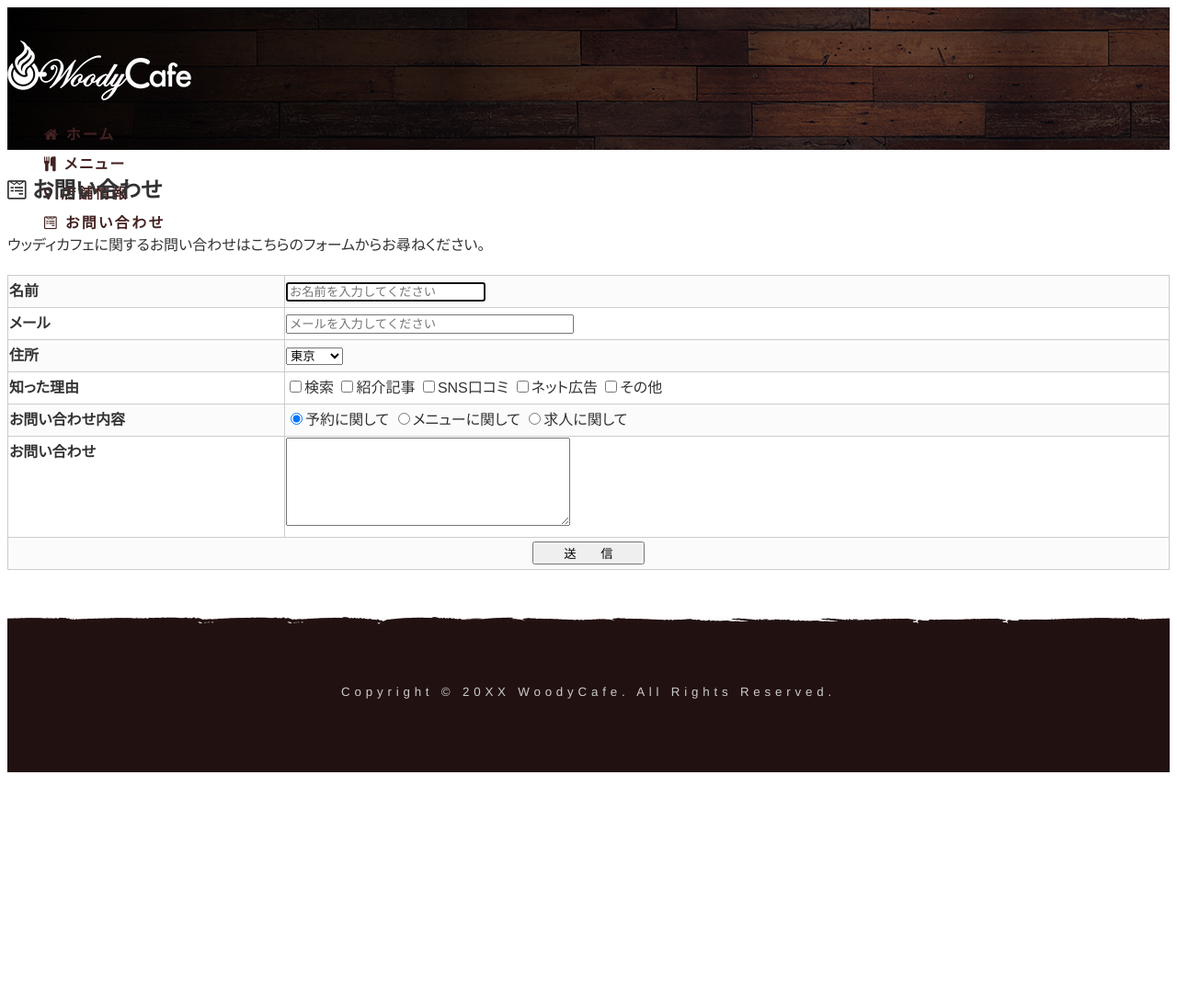
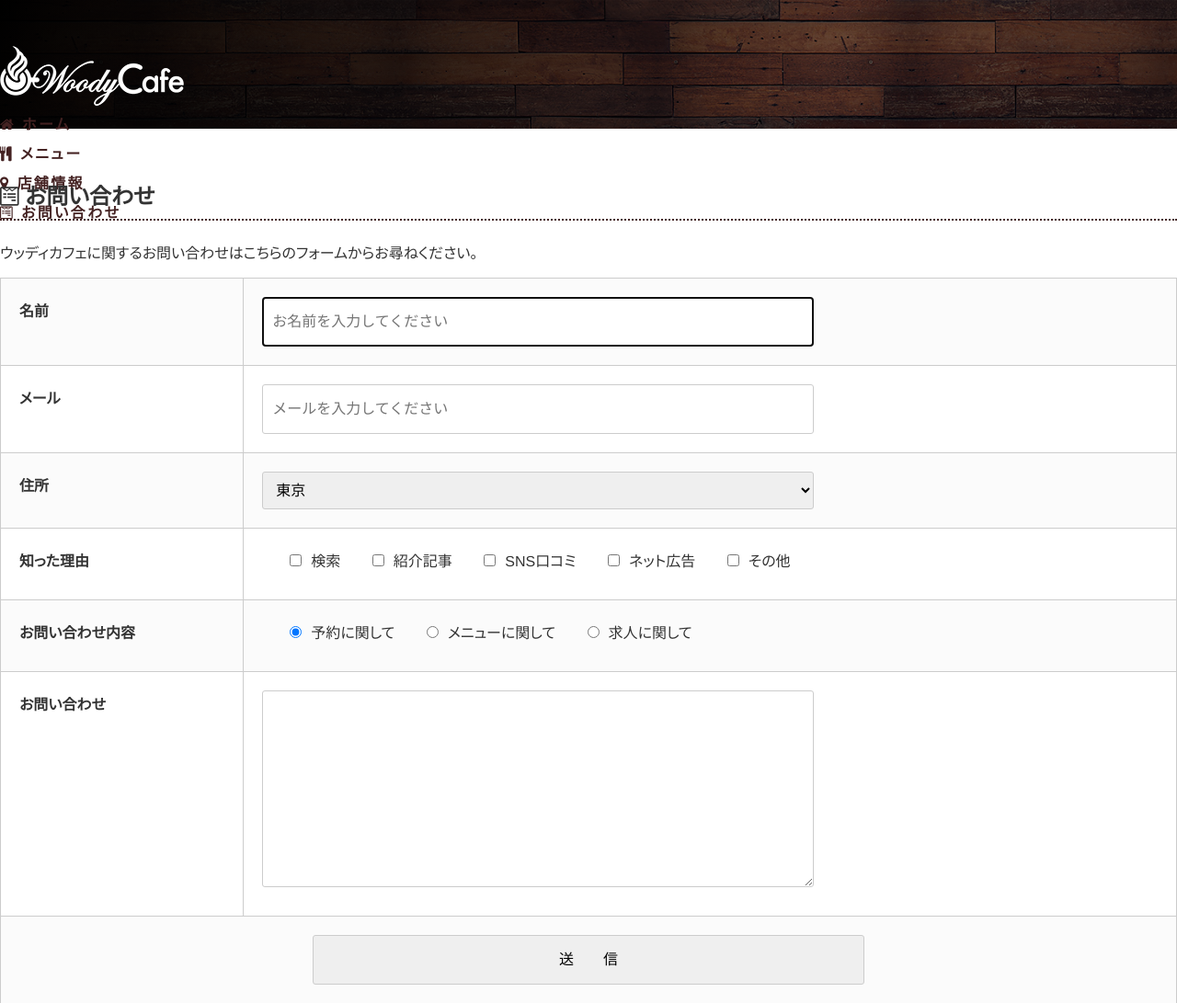
Before and after one commit to kenshu-app/wcafe_202303, a plain HTML site: page contact.html in a window 1280 px wide. Shown: the top 1091 px of the page at 92% size. Before the commit the page ends 848 px from the top, so only its background shows below. Drawn offline with nearby package versions, Linux system fonts and the light colour scheme.

Commit message:
fix:07-2 リセット

```diff
--- a/contact.html
+++ b/contact.html
@@ -7,6 +7,7 @@
         <title>お問い合わせ | ウッディカフェ</title>
         <meta name="description" content="2015年表参道駅のそばにオープンした閑静な住宅街に囲まれたオープンカフェ。スタイリッシュなカフェでほっと一息お寛ぎください。">
         <link rel="icon" type="image/png" href="images/favicon.png">
+        <link rel="stylesheet" href="https://cdnjs.cloudflare.com/ajax/libs/twitter-bootstrap/4.4.0/css/bootstrap-reboot.min.css">
         <link rel="stylesheet" href="https://maxcdn.bootstrapcdn.com/font-awesome/4.7.0/css/font-awesome.min.css">
         <link rel="stylesheet" href="css/style.css">    </head>
     <body>
--- a/css/style.css
+++ b/css/style.css
@@ -43,6 +43,7 @@ em {
 ol,
 ul {
   list-style-type: none;
+  padding-left: 0;
 }
 
 table {
@@ -57,11 +58,29 @@ tr:nth-of-type(odd) {
 th,
 td {
   border: 1px solid #ccc;
+  padding: 20px;
 }
 
 th {
   text-align: left;
   vertical-align: top;
+}
+
+input[type="text"],
+input[type="email"],
+input[type="submit"],
+select,
+textarea {
+  width: 600px;
+  padding: 10px;
+  border: 1px solid #ccc;
+  border-radius: 3px;
+}
+
+input[type="radio"],
+input[type="checkbox"] {
+  margin: 0 10px 0 30px;
+  background-color: red;
 }
 
 /*-------------------------
@@ -70,7 +89,7 @@ th {
 
 .gl-header {
   height: 140px;
-  padding-top: 15px;
+  padding-top: 50px;
   background: linear-gradient(
     110deg,
     #000 0%,
@@ -120,6 +139,7 @@ th {
 .top-rank a[href$="#other"]::after {
   font-family: FontAwesome;
   content: "\f18e";
+  margin-left: 5px;
 }
 
 .top-news dd:first-of-type::after {
@@ -138,6 +158,19 @@ th {
 
 .twitter {
   margin-bottom: 20px;
+}
+
+/*-------------------------
+  セカンド
+-------------------------*/
+
+.menus > h2,
+.info > h2,
+.movie > h2,
+.map > h2,
+.contact > h2 {
+  margin: 50px 0 20px;
+  border-bottom: 2px dotted #422;
 }
 
 /*-------------------------
```
Also changed, not shown: index.html (+1 -0 lines), info.html (+1 -0 lines), menu.html (+1 -0 lines).
